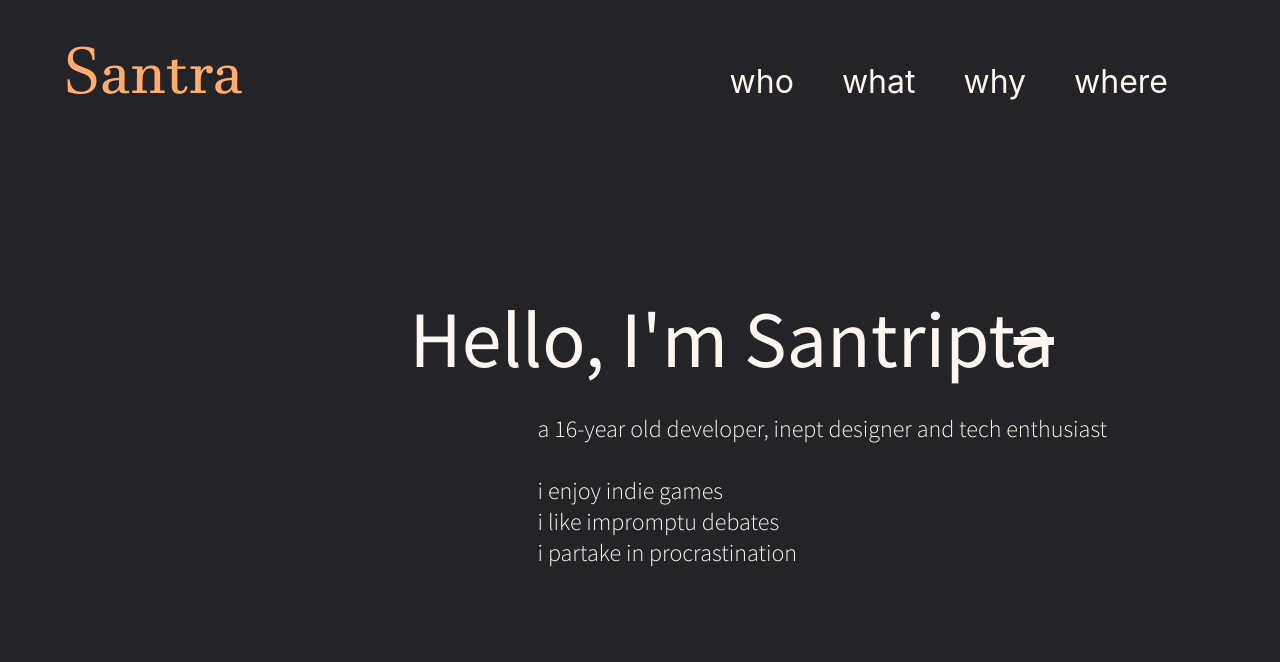
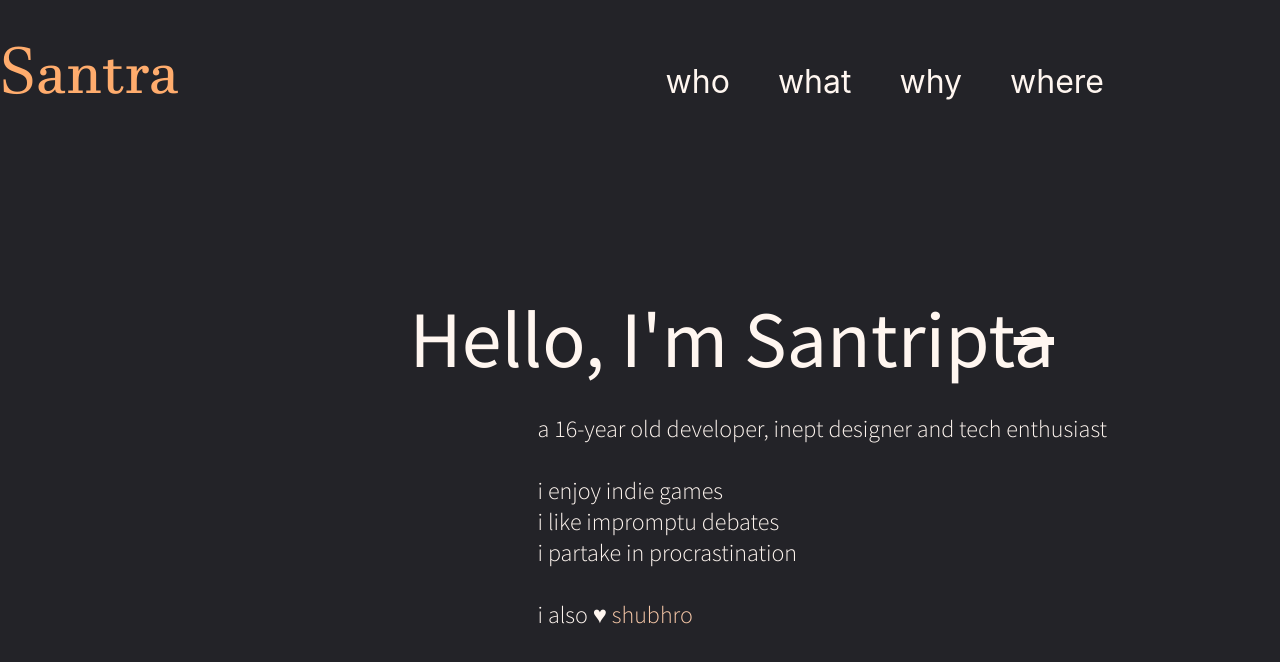
Before and after one commit to rajatvarma/santripta-website, a React (Create React App) app: page / in a window 1280 px wide. Shown: the top 662 px of the page. Built offline with nearby package versions, Linux system fonts and the light colour scheme.

Commit message:
Fix header and also shubhro

```diff
--- a/src/App.css
+++ b/src/App.css
@@ -25,6 +25,17 @@ body
     overflow-x: hidden;
 }
 
+a
+{
+    text-decoration: none;
+    color: #f7c8a8;
+}
+
+a:active
+{
+    color: #fca063;
+}
+
 h1,h2,h3,h4,h5,h6
 {
     font-weight: normal;
@@ -37,6 +48,8 @@ h1,h2,h3,h4,h5,h6
 
 #header
 {
+    position: fixed;
+    z-index: 10000;
     top: 0;
     width: 90vw;
     margin: auto;
@@ -78,6 +91,7 @@ h1,h2,h3,h4,h5,h6
 #who
 {
     position: absolute;
+    z-index: 10;
     top: 0;
     left: 0;
 }
--- a/src/components/main.js
+++ b/src/components/main.js
@@ -10,7 +10,7 @@ class main extends React.Component
                 <div className = "content">
                     <h1>Hello, I'm Santript<span className="strike">a</span></h1>
                     <br></br>
-                        <p>a 16-year old developer, inept designer and tech enthusiast<br></br><br></br>i enjoy indie games<br></br>i like impromptu debates<br></br>i partake in procrastination</p>
+                        <p>a 16-year old developer, inept designer and tech enthusiast<br></br><br></br>i enjoy indie games<br></br>i like impromptu debates<br></br>i partake in procrastination<br></br><br></br>i also &hearts; <a href = "https://shubhro.in" target = "_blank" rel = "noopener noreferrer">shubhro</a></p>
                 </div>
             </div>
         </div>
```
